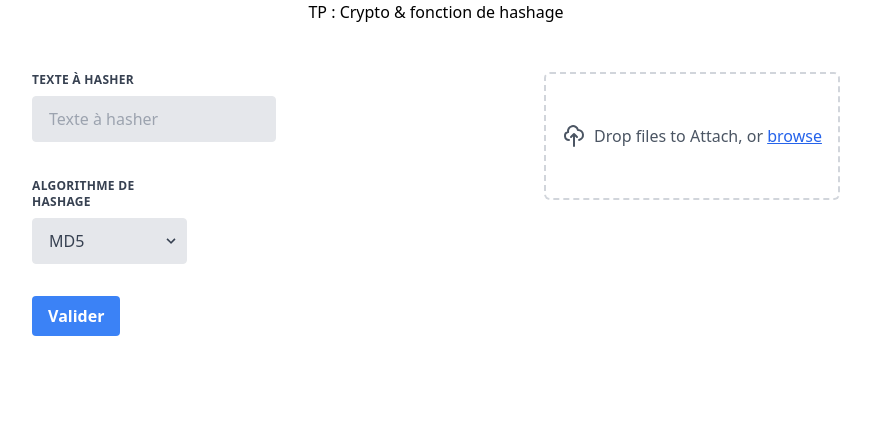
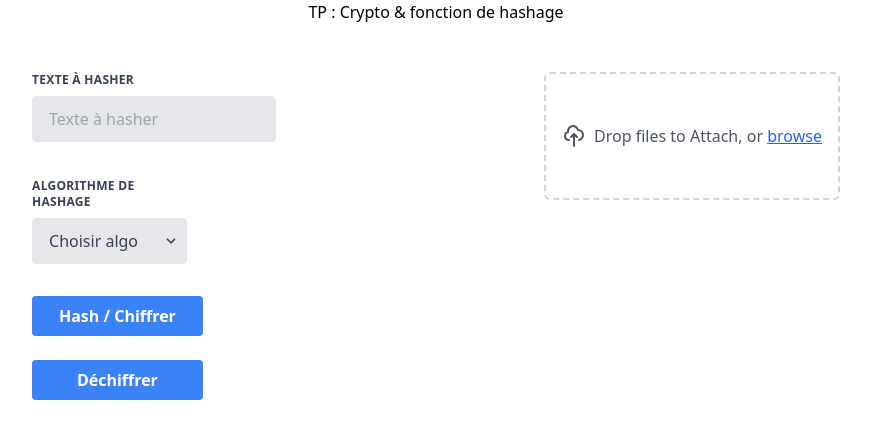
Before and after one commit to Lattana-sck/tp-crypto-hash, a Next.js app: page / in a window 1280 px wide. Shown: the top 438 px of the page, without its empty margins (204-1075 px from the left). Built offline with nearby package versions, Linux system fonts and the light colour scheme.

Commit message:
[ADD] AES encrypt

```diff
--- a/pages/index.js
+++ b/pages/index.js
@@ -2,10 +2,11 @@ import Head from "next/head";
 import { SHA256, MD5, RIPEMD160, AES } from "crypto-js";
 import { keccak512 } from "js-sha3";
 import NodeRSA from "node-rsa";
+var CryptoJS = require("crypto-js");
 
 let optionSelect;
 const onChangeOption = (e) => {
-  return optionSelect = e.target.value;
+  return (optionSelect = e.target.value);
 };
 
 const handleSubmit = (e) => {
@@ -25,7 +26,10 @@ const handleSubmit = (e) => {
       value = RIPEMD160(e.target[0].value).toString();
       break;
     case "AES":
-      value = AES(e.target[0].value).toString();
+      value = CryptoJS.AES.encrypt(
+        e.target[0].value,
+        "secret key 123"
+      ).toString();
       break;
     case "RSA":
       value = NodeRSA(e.target[0].value).toString();
@@ -80,6 +84,7 @@ export default function Home() {
                   className="block appearance-none w-full bg-gray-200 border border-gray-200 text-gray-700 py-3 px-4 pr-8 rounded leading-tight focus:outline-none focus:bg-white focus:border-gray-500"
                   id="grid-state"
                 >
+                  <option value="">Choisir algo</option>
                   <option value="MD5">MD5</option>
                   <option value="SHA256">SHA256</option>
                   <option value="Keccak-512">Keccak-512</option>
@@ -99,9 +104,14 @@ export default function Home() {
               </div>
             </div>
           </div>
-          <button className="mt-6 bg-blue-500 hover:bg-blue-700 text-white font-bold py-2 px-4 rounded">
-            Valider
-          </button>
+          <div className="flex flex-col w-1/3">
+            <button className="mt-6 bg-blue-500 hover:bg-blue-700 text-white font-bold py-2 px-4 rounded">
+              Hash / Chiffrer
+            </button>
+            <button className="mt-6 bg-blue-500 hover:bg-blue-700 text-white font-bold py-2 px-4 rounded">
+              Déchiffrer
+            </button>
+          </div>
         </form>
 
         <div className="max-w-xl">
```
